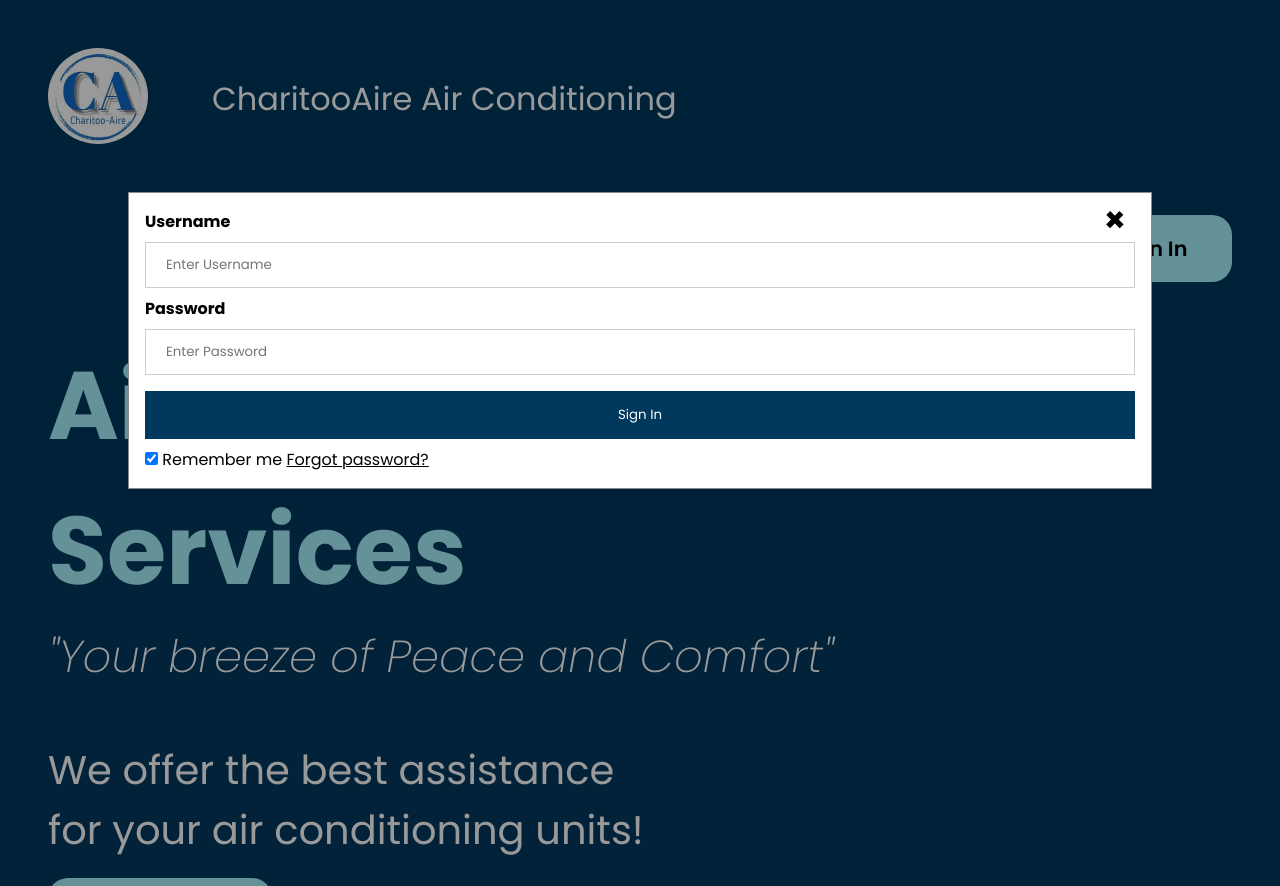
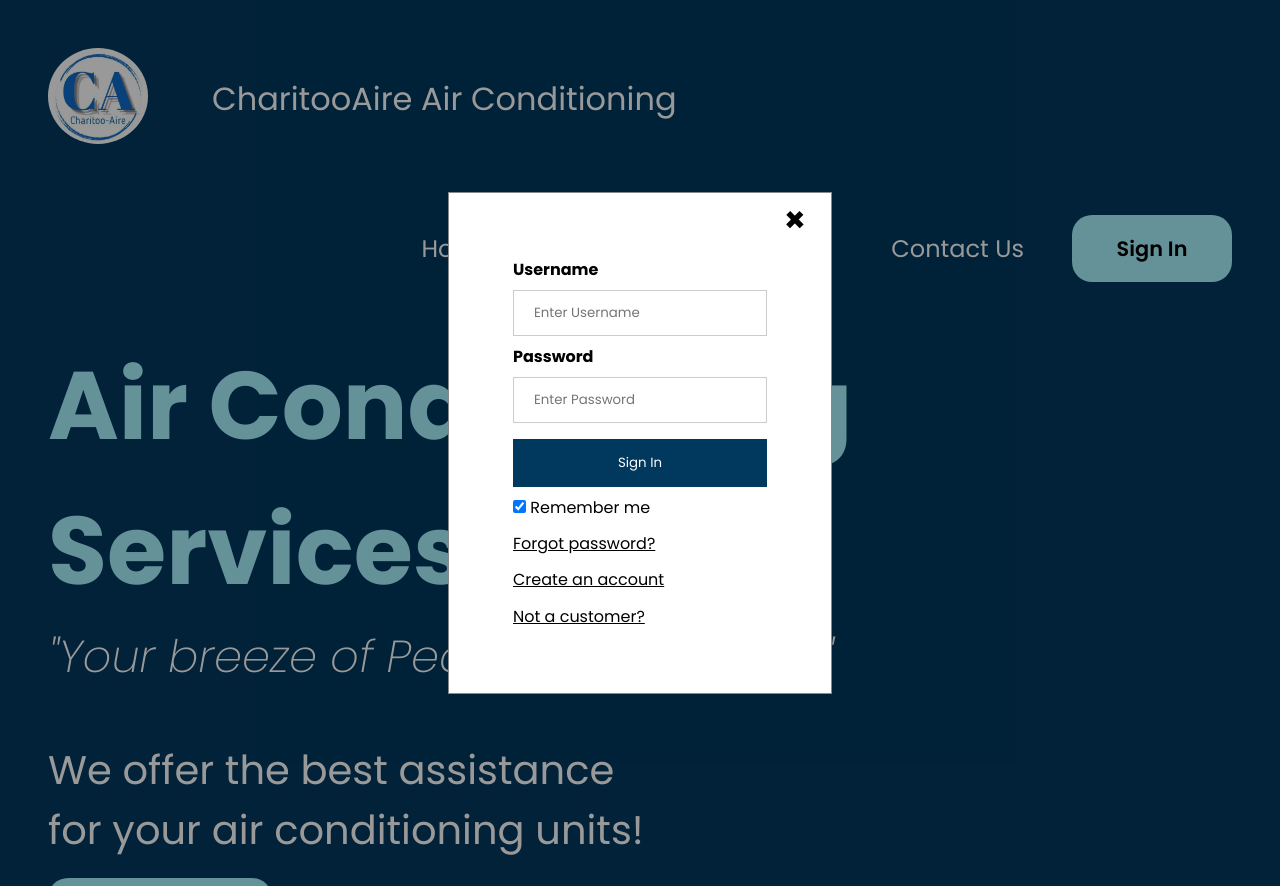
Before and after one commit to eirolnepo/charitooaire-website, a PHP site: page / in a window 1280 px wide, after a click on "Sign In". Run offline with PHP 8.4, Linux system fonts and the light colour scheme.

Commit message:
added a create an account option, and not a customer option, increased padding inside the modal

```diff
--- a/css/style.css
+++ b/css/style.css
@@ -119,31 +119,30 @@ h1 {
     cursor: pointer;
 }
 
+/* sign-in modal */
 .modal {
-    display: none; /* Hidden by default */
-    position: fixed; /* Stay in place */
-    z-index: 1; /* Sit on top */
+    display: none;
+    position: fixed;
+    z-index: 1;
     left: 0;
     top: 0;
-    width: 100%; /* Full width */
-    height: 100%; /* Full height */
-    overflow: auto; /* Enable scroll if needed */
-    background-color: rgb(0,0,0); /* Fallback color */
-    background-color: rgba(0,0,0,0.4); /* Black w/ opacity */
+    width: 100%;
+    height: 100%;
+    overflow: auto;
+    background-color: rgb(0,0,0);
+    background-color: rgba(0,0,0,0.4);
 }
 
-  /* Modal Content/Box */
 .modal-content {
     background-color: white;
-    margin: 15% auto; /* 15% from the top and centered */
+    margin: 15% auto;
+    padding: 3rem;
     border: 1px solid #888;
-    width: 80%; /* Could be more or less, depending on screen size */
-    position: relative; /* Add this line */
+    width: 30%;
+    position: relative;
 }
 
-  /* The Close Button */
 .close {
-    /* Position it in the top right corner outside of the modal */
     position: absolute;
     right: 25px;
     top: 0;
@@ -152,7 +151,6 @@ h1 {
     font-weight: bold;
 }
 
-  /* Close button on hover */
 .close:hover,
 .close:focus {
   color: red;
@@ -163,7 +161,6 @@ form {
     border: 3px solid #f1f1f1;
 }
 
-  /* Full-width inputs */
 input[type=text], input[type=password] {
     width: 100%;
     padding: 12px 20px;
@@ -184,18 +181,22 @@ input[type=text], input[type=password] {
     width: 100%;
 }
 
-  /* Add a hover effect for buttons */
 #id01 button:hover {
     opacity: 0.8;
 }
 
-  /* Add padding to containers */
 .container {
     padding: 16px;
 }
 
 label,
 b,
-.psw {
+.lower-elements {
     color: black;
 }
+
+#lower-container {
+    display: flex;
+    flex-direction: column;
+    gap: 0.7rem;
+}
--- a/index.html
+++ b/index.html
@@ -29,10 +29,7 @@
         <a href="#"><button id="inquire-btn">Inquire Now</button></a>
     </main>
 
-    <!-- The Modal -->
     <div id="id01" class="modal">
-
-    <!-- Modal Content -->
     <form class="modal-content animate" action="/action_page.php">
       <div class="container">
         <span onclick="document.getElementById('id01').style.display='none'" class="close" title="Close Modal">×</span>
@@ -43,11 +40,15 @@
         <input type="password" placeholder="Enter Password" name="psw" required>
 
         <button type="submit">Sign In</button>
-        <label>
-          <input type="checkbox" checked="checked" name="remember"> Remember me
-        </label>
 
-        <a href="#" class="psw">Forgot password?</a>
+        <div id="lower-container">
+            <label>
+                <input type="checkbox" checked="checked" name="remember"> Remember me
+            </label>
+            <a href="#" class="lower-elements">Forgot password?</a>
+            <a href="#" class="lower-elements">Create an account</a>
+            <a href="#" class="lower-elements">Not a customer?</a>
+        </div>
       </div>
     </form>
   </div>
```
